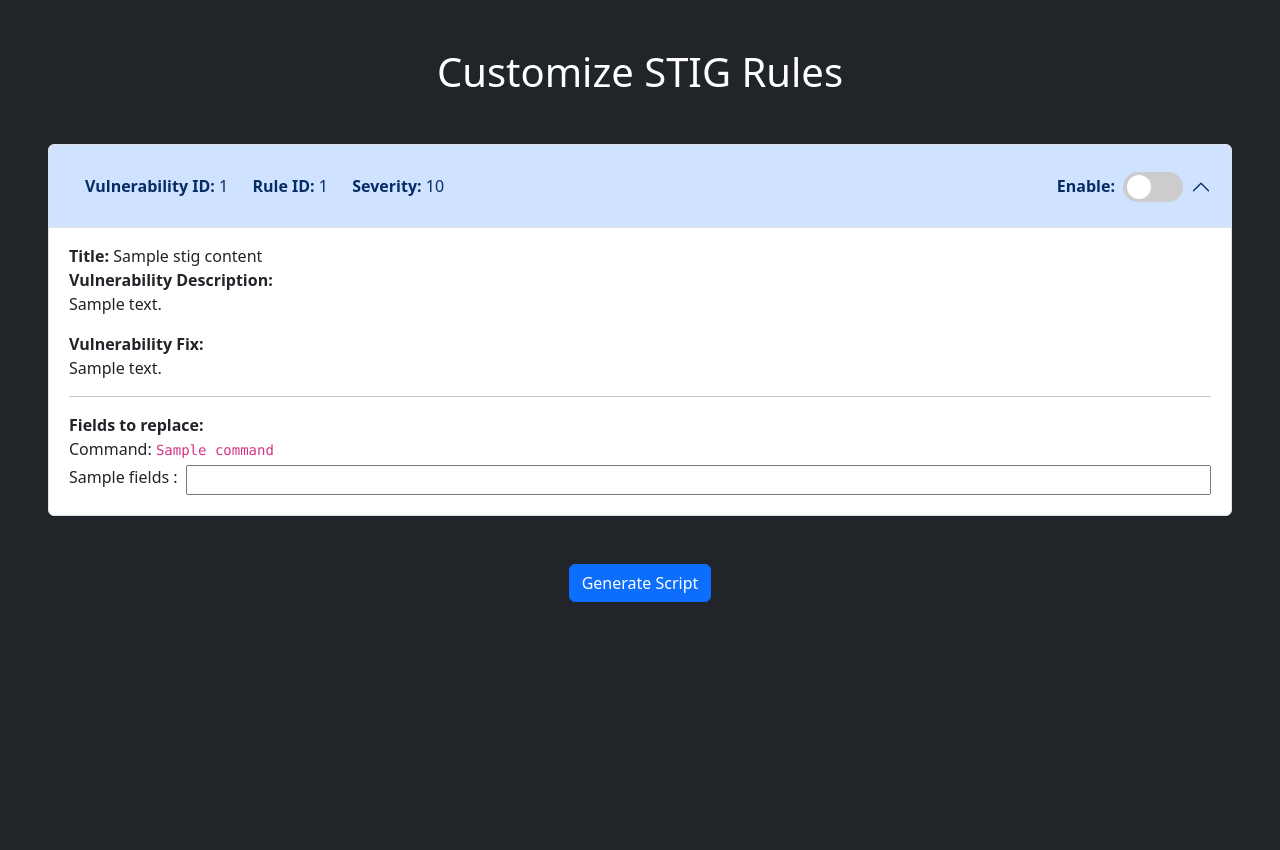
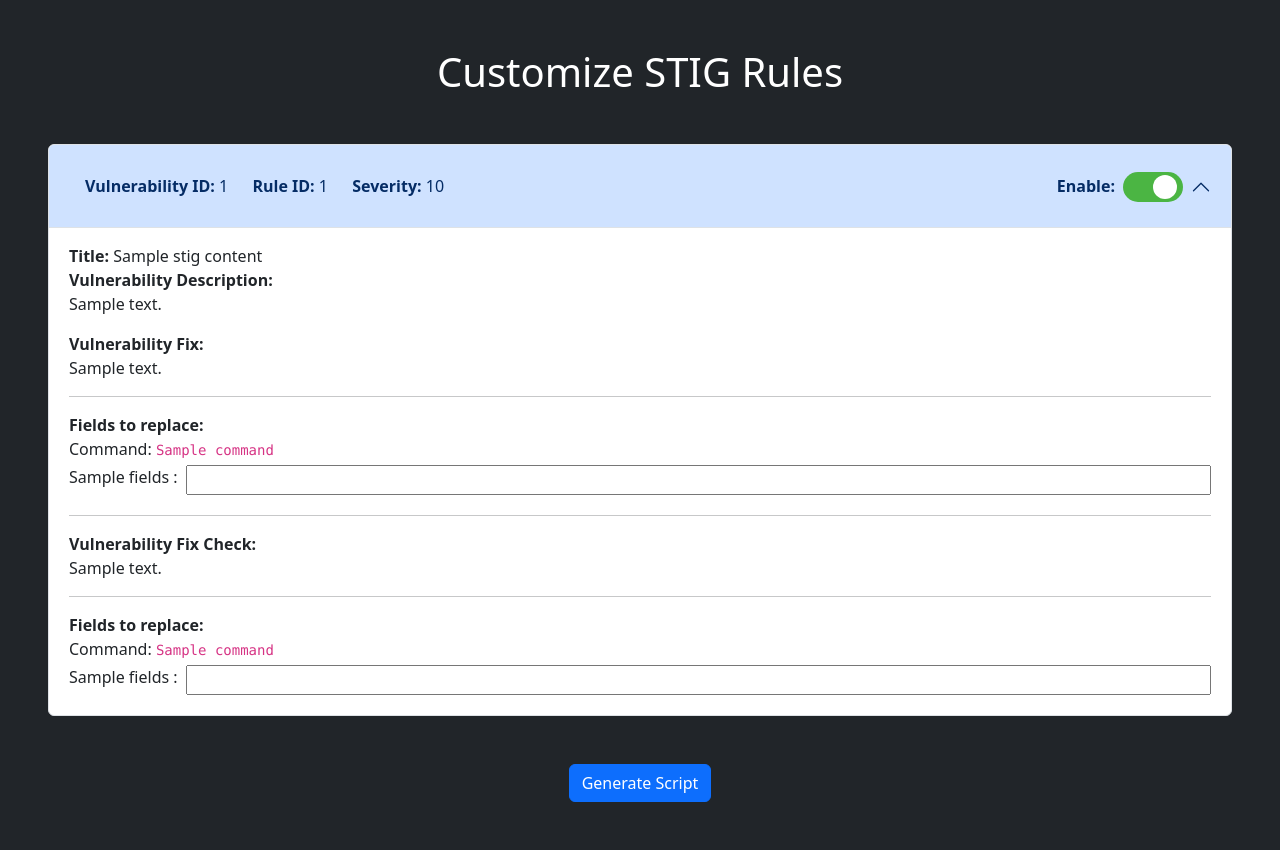
Before and after one commit to C4RR0T02/AdminGuard, a Flask app: template templates/script-fields.html in a window 1280 px wide. Before the commit the page ends 800 px from the top, so only its background shows below. Run offline with Flask 3, Linux system fonts and the light colour scheme; the template is opened without the code that fills it: most values are stand-ins (such as "Sample title", 1, 10 or a date in 2020); some libraries are stand-ins or nearby versions.

Commit message:
fix: removed front end data formatting and added check content

```diff
--- a/templates/script-fields.html
+++ b/templates/script-fields.html
@@ -27,7 +27,7 @@
                 <button type="reset" value="Reset" class="btn btn-primary me-5">Reset Filter</button> -->
               </div>
             </div>
-            <form method="POST" action="" enctype="multipart/form-data">
+            <form id="stigEnableForm" method="POST" action="" enctype="multipart/form-data" onsubmit="onSubmit()">
               {% for stig_content in StigContentList %}
                 <div class="mt-2 mx-5">
                   <div class="accordion">
@@ -57,8 +57,8 @@
                                 Enable:
                               </strong>
                               <label class="switch">
-                                <input type="checkbox" name="{{ stig_content.vuln_id }}switch">
-                                {# <input type="checkbox" name="{{ stig_content.vuln_id }}switch" checked> #}
+                                {# <input type="checkbox" name="{{ stig_content.vuln_id }}-switch"> #}
+                                <input type="checkbox" name="{{ stig_content.vuln_id }}-switch" checked>
                                 <span class="slider round"></span>
                               </label>
                             </div>
@@ -93,6 +93,31 @@
                                   <label for="{{ stig_content.vuln_id }}-{{ fields }}-{{ fix_commands.command }}-fix" data-fields="{{ fields }}" class="me-2 my-1">{{ fields }} :</label>
                                   <input type="text" id="{{ stig_content.vuln_id }}-{{ fields }}-{{ fix_commands.command }}" name="{{ stig_content.vuln_id }}-{{ fields }}-{{ fix_commands.command }}-fix" style="flex:1" class="my-1" />
                                 </div>
+                                <hr>
+                              {% endfor %}
+                            {% endif %}
+                          {% endfor %}
+                          <strong>Vulnerability Fix Check: </strong>
+                          <br>
+                          {{ stig_content.check_content }}
+
+                          {% for check_commands in stig_content.check_commands %}
+                            {% if check_commands.replacements|length >= 1 %}
+                              <hr>
+                              <strong>Fields to replace: </strong>
+                              <br>
+                              <span>
+                                Command:
+                                <code>
+                                  {{ check_commands.command }}
+                                </code>
+                              </span>
+                              {% for fields in check_commands.replacements %}
+                                <div class="d-flex">
+                                  <label for="{{ stig_content.vuln_id }}-{{ fields }}-{{ check_commands.command }}-fix" data-fields="{{ fields }}" class="me-2 my-1">{{ fields }} :</label>
+                                  <input type="text" id="{{ stig_content.vuln_id }}-{{ fields }}-{{ check_commands.command }}" name="{{ stig_content.vuln_id }}-{{ fields }}-{{ check_commands.command }}-fix" style="flex:1" class="my-1" />
+                                  <hr>
+                                </div>
                               {% endfor %}
                             {% endif %}
                           {% endfor %}
@@ -103,14 +128,15 @@
                 </div>
               {% endfor %}
               <div class="d-flex justify-content-center my-5">
-                <button type="submit" class="btn btn-primary" id="get-form-data" onclick="submitForm()">Generate Script</button>
+                <button type="submit" class="btn btn-primary" id="get-form-data">Generate Script</button>
                 <script>
                   function submitForm() {
+                    document.getElementById("submit").className += " pe-none";
                     document.getElementById("submit").innerHTML =
                     `<div class="spinner-border" role="status">
                         <span class="visually-hidden">Loading...</span>
                     </div>`;
-                    enabledRulesinput = [];
+                    enabledRulesinput = {};
                     var stigContentList = [
                       {% for stig_content in StigContentList %}
                         "{{ stig_content.vuln_id }}"{% if not loop.last %},{% endif %}
@@ -119,23 +145,30 @@
                     for (stig_content in stigContentList) {
                       checkRulesinput = [];
                       fixRulesinput = [];
+                      ruleDictionary = {};
 
                       var checkbox = document.getElementsByName(stig_content.vuln_id + "switch");
                       if (checkbox.checked == true) {
                         for (fix_commands in stig_content.fix_commands) {
-                          replaceDictionaryValues = {};
                           for (fields in fix_commands.replacements) {
                             userInputField = document.getElementById(stig_content.vuln_id + "-" + fields + "-" + fix_commands.command + "-fix");
                             userInputField.className += " required";
-                            userInputValue = userInputField.innerHTML;
-                            replaceDictionaryValues[fields] = userInputValue;
+
                           }
-                          fixRulesinput.append(replaceDictionaryValues)
+
+                          for (check_commands in stig_content.check_commands) {
+                            replaceCheckDictionaryValues = {};
+                            for (fields in check_commands.replacements) {
+                              userInputField = document.getElementById(stig_content.vuln_id + "-" + fields + "-" + check_commands.command + "-check");
+                              userInputField.className += " required";
+                            }
+                          }
                         }
                       }
                     }
                   }
                 </script>
+              </div>
             </form>
         </div>
     </body>
```
